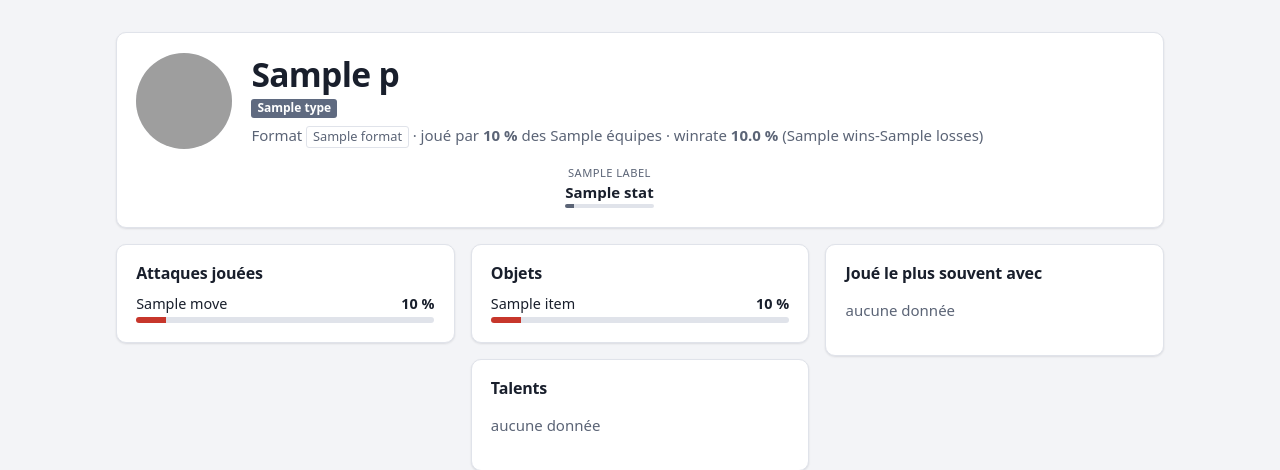
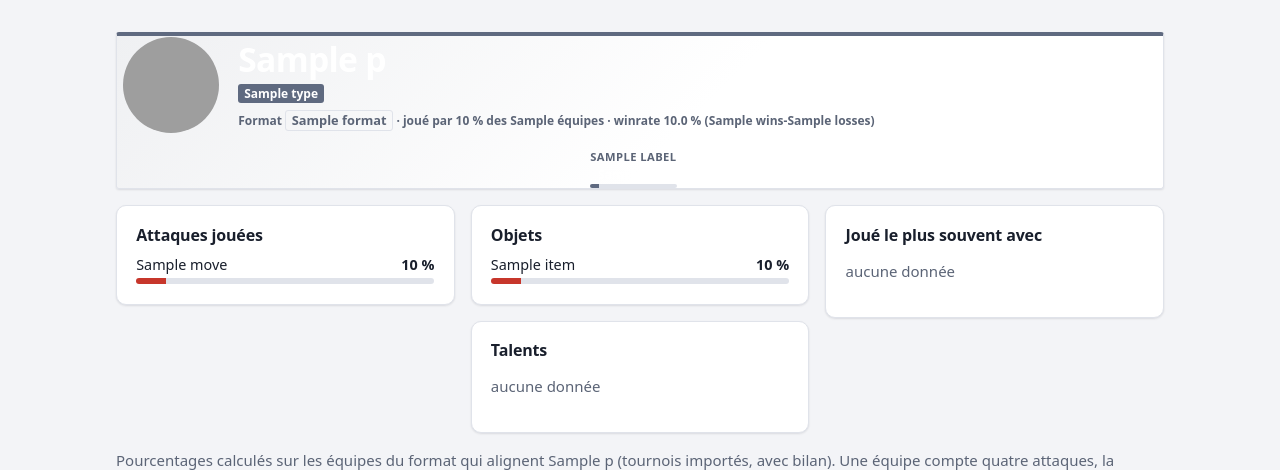
Before and after one commit to M1-MLSD-Belgacem-Menad/pokemon-tournaments, a FastAPI app: template services/frontend/app/templates/pokemon.html in a window 1280 px wide. Shown: the part 57-527 px from the top of the page. Run offline with FastAPI, Linux system fonts and the light colour scheme; the template is opened without the code that fills it: most values are stand-ins (such as "Sample title", 1, 10 or a date in 2020); grey boxes are pictures that could not be loaded.

Commit message:
Fiche Pokémon teintée par son type et lien quand il n'est pas joué
Liseré, fond du sprite et jauges des statistiques prennent la couleur du
premier type. Un Pokémon absent du format propose d'aller voir ceux qui
sont joués.

```diff
--- a/services/frontend/app/static/style.css
+++ b/services/frontend/app/static/style.css
@@ -186,10 +186,12 @@ fieldset label { flex-direction: row; align-items: center; gap: 0.5rem; font-wei
 .moves .meta { font-size: 0.78rem; }
 
 /* Fiche d'un Pokémon : en-tête (sprite, types, statistiques de base) puis barres de pourcentages */
-.fiche { display: flex; flex-wrap: wrap; align-items: center; gap: 1rem 1.2rem; margin-bottom: 1rem; }
+/* teinte du premier type : liseré, fond du sprite et jauges des statistiques */
+:where(.fiche) { --t: var(--muted); }
+.fiche { display: flex; flex-wrap: wrap; align-items: center; gap: 1rem 1.2rem; margin-bottom: 1rem; border-top: 4px solid var(--t); background: linear-gradient(135deg, color-mix(in srgb, var(--t) 10%, var(--surface)), var(--surface) 55%); }
 .fiche h1 { margin: 0 0 0.3rem; }
 .fiche .meta { margin: 0.4rem 0 0; }
-.fiche .mon-sprite { --t: var(--muted); }
+.fiche .base-stats div { --fill: var(--t); }
 .base-stats { display: grid; grid-template-columns: repeat(6, minmax(3.2rem, 1fr)); gap: 0.6rem; margin: 0 0 0 auto; }
 .base-stats div { text-align: center; }
 .base-stats dt { font-size: 0.7rem; text-transform: uppercase; letter-spacing: 0.04em; color: var(--muted); }
--- a/services/frontend/app/templates/pokemon.html
+++ b/services/frontend/app/templates/pokemon.html
@@ -14,8 +14,9 @@
 {% if not p %}
 <h1>{{ name }}</h1>
 <p class="lead">Ce Pokémon n'a été joué dans aucune équipe connue du format {{ format }}.</p>
+<p><a class="button" href="/builder?format={{ format | urlencode }}">Voir les Pokémon joués dans ce format</a></p>
 {% else %}
-<div class="panel fiche">
+<div class="panel fiche{% if p.types %} t-{{ p.types[0] }}{% endif %}">
   {% if p.sprite %}<img class="sprite mon-sprite" src="{{ p.sprite }}" alt="" width="96" height="96">{% endif %}
   <div>
     <h1>{{ p.name }}</h1>
```
